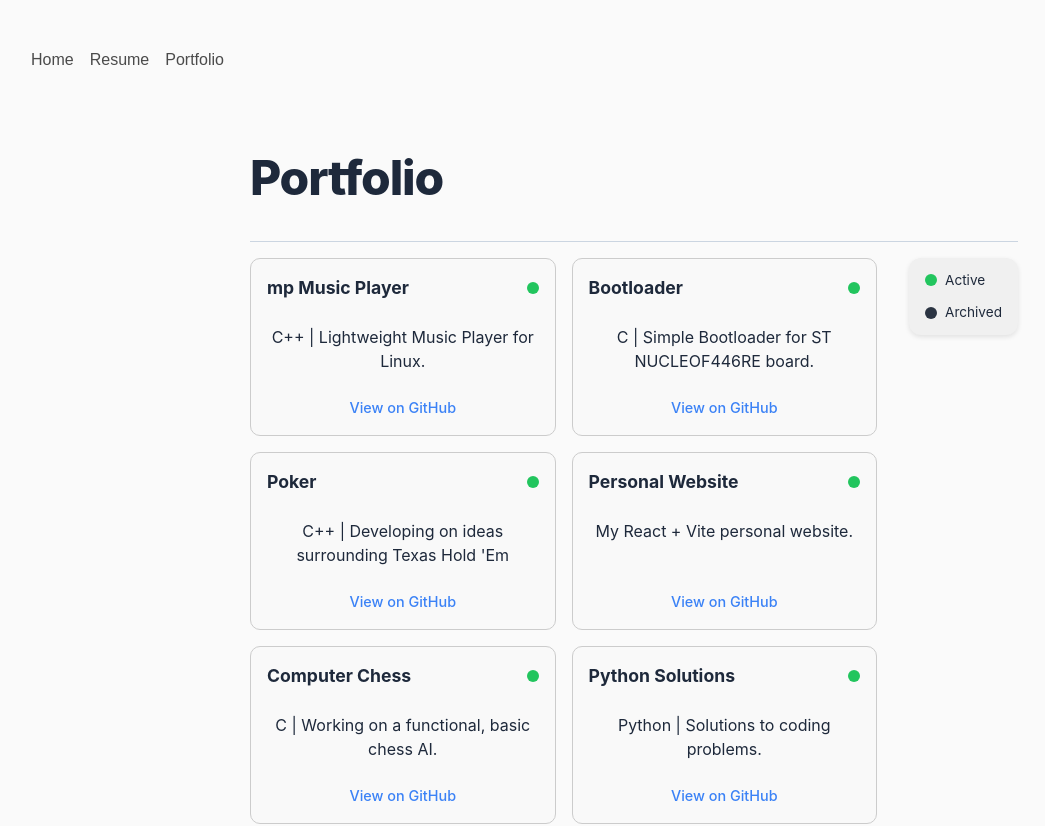
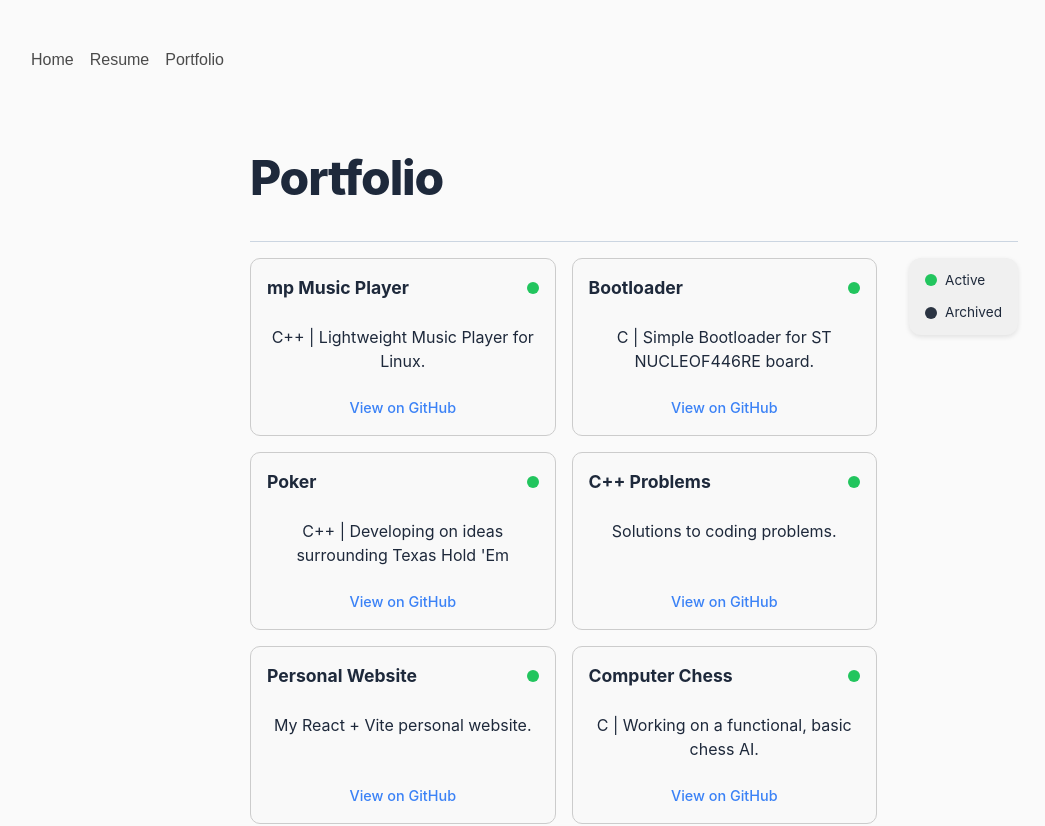
Before and after one commit to crcarta/crcarta.github.io, a React (Vite) app: page /portfolio in a window 1280 px wide. Shown: the top 826 px of the page, without its empty margins (33-1078 px from the left). Built offline with nearby package versions, Linux system fonts and the light colour scheme.

Commit message:
Add C++ Repo slider to portfolio

```diff
--- a/src/pages/Portfolio.jsx
+++ b/src/pages/Portfolio.jsx
@@ -27,6 +27,12 @@ const Portfolio = () => {
               title="Poker"
               description="C++ | Developing on ideas surrounding Texas Hold 'Em"
               repoUrl="https://github.com/crcarta/poker"
+              status="in-progress"
+            />
+            <GitHubCard
+              title="C++ Problems"
+              description="Solutions to coding problems."
+              repoUrl="https://github.com/crcarta/cpp_solutions"
               status="in-progress"
             />
             <GitHubCard
```
Also changed, not shown: 1 other file (tests, documents, lock files or other folders).
